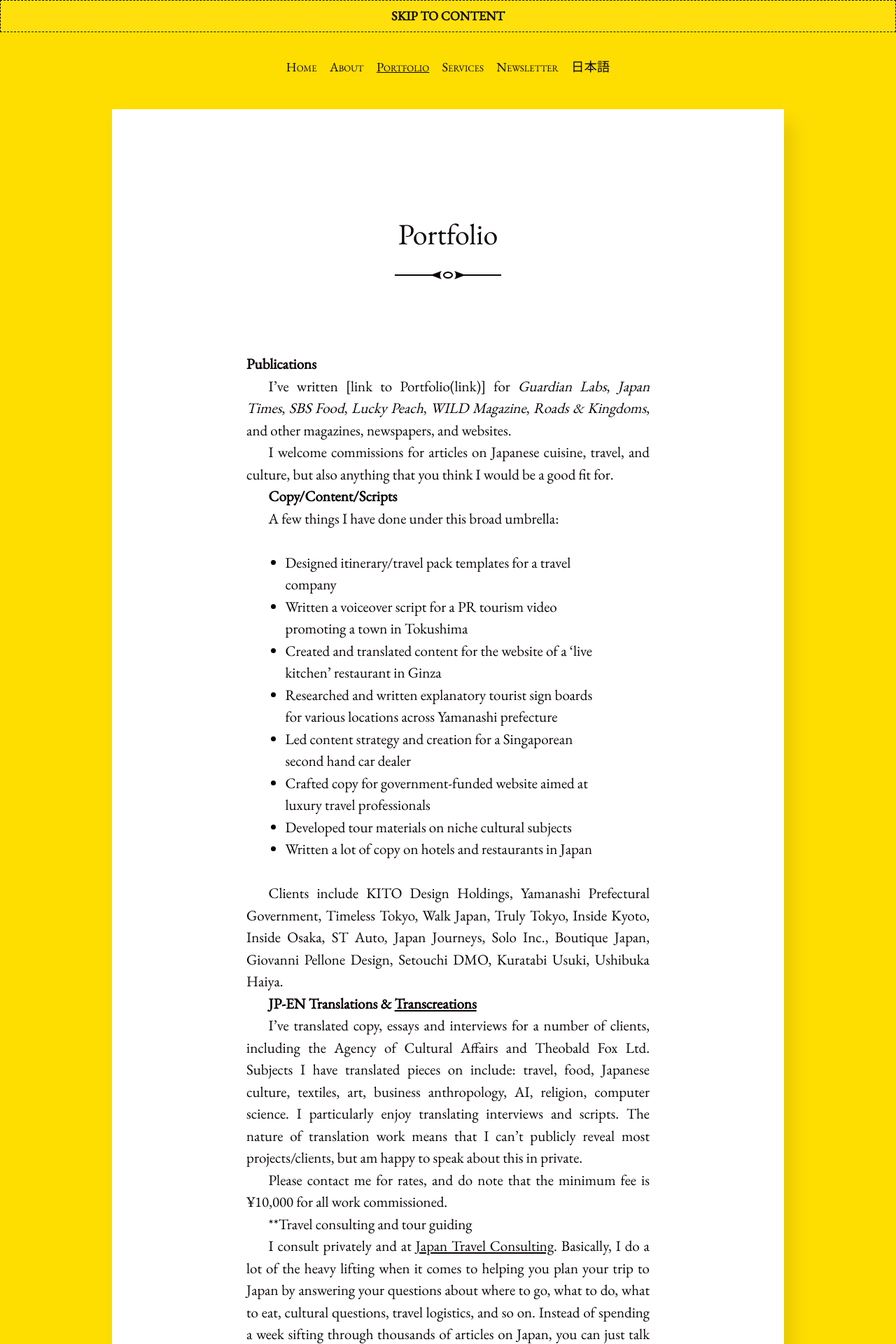
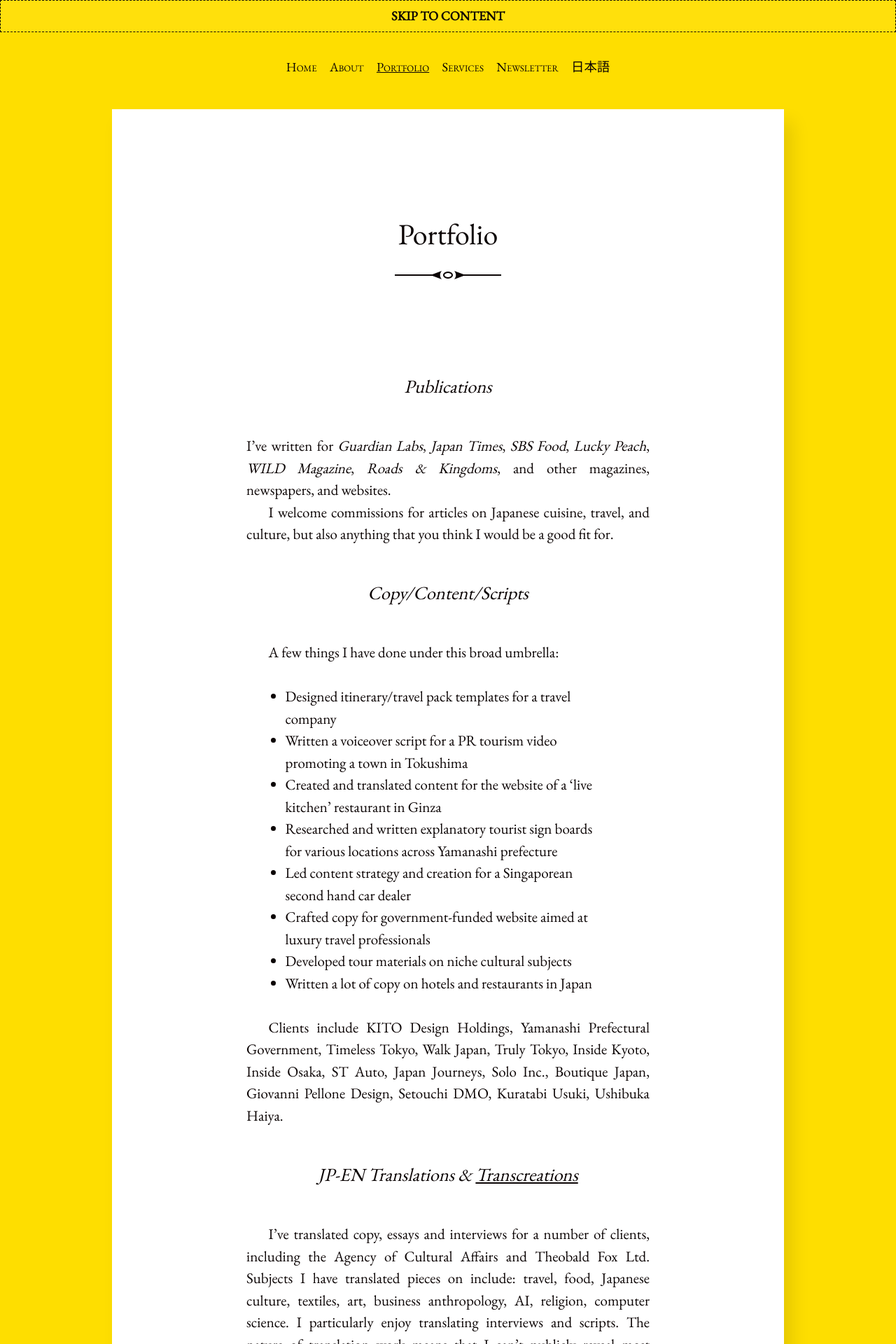
Before and after one commit to Piccolo-Portfolios/florentyna-leow, a Jekyll site: the page built from portfolio.md, in a window 1280 px wide. Shown: the top 1920 px of the page at 70% size. Built offline with Jekyll 4.4.1, drawn with Linux system fonts in a browser that asks for light colours; some of the changed text lies outside the part shown.

Commit message:
Added H4 headers

```diff
--- a/portfolio.md
+++ b/portfolio.md
@@ -3,13 +3,13 @@ layout: post
 title: Portfolio
 ---
 
-**Publications**
+#### Publications
 
-I've written [link to Portfolio(link)] for _Guardian Labs_, _Japan Times_, _SBS Food_, _Lucky Peach_, _WILD Magazine_, _Roads & Kingdoms_, and other magazines, newspapers, and websites.
+I've written for _Guardian Labs_, _Japan Times_, _SBS Food_, _Lucky Peach_, _WILD Magazine_, _Roads & Kingdoms_, and other magazines, newspapers, and websites.
 
 I welcome commissions for articles on Japanese cuisine, travel, and culture, but also anything that you think I would be a good fit for.
 
-**Copy/Content/Scripts**
+#### Copy/Content/Scripts
 
 A few things I have done under this broad umbrella:
 
@@ -24,13 +24,14 @@ A few things I have done under this broad umbrella:
 
 Clients include KITO Design Holdings, Yamanashi Prefectural Government, Timeless Tokyo, Walk Japan, Truly Tokyo, Inside Kyoto, Inside Osaka, ST Auto, Japan Journeys, Solo Inc., Boutique Japan, Giovanni Pellone Design, Setouchi DMO, Kuratabi Usuki, Ushibuka Haiya.
 
-**JP-EN Translations & [Transcreations](https://www.translatemedia.com/translation-services/transcreation/)**
+
+#### JP-EN Translations & [Transcreations](https://www.translatemedia.com/translation-services/transcreation/)
 
 I've translated copy, essays and interviews for a number of clients, including the Agency of Cultural Affairs and Theobald Fox Ltd. Subjects I have translated pieces on include: travel, food, Japanese culture, textiles, art, business anthropology, AI, religion, computer science. I particularly enjoy translating interviews and scripts. The nature of translation work means that I can't publicly reveal most projects/clients, but am happy to speak about this in private.
 
 Please contact me for rates, and do note that the minimum fee is ¥10,000 for all work commissioned.
 
-**Travel consulting and tour guiding
+#### Travel consulting and tour guiding
 
 I consult privately and at [Japan Travel Consulting](https://japantravelconsulting.com/frequently-asked-questions/). Basically, I do a lot of the heavy lifting when it comes to helping you plan your trip to Japan by answering your questions about where to go, what to do, what to eat, cultural questions, travel logistics, and so on. Instead of spending a week sifting through thousands of articles on Japan, you can just talk to me for an hour or two!
 
```
